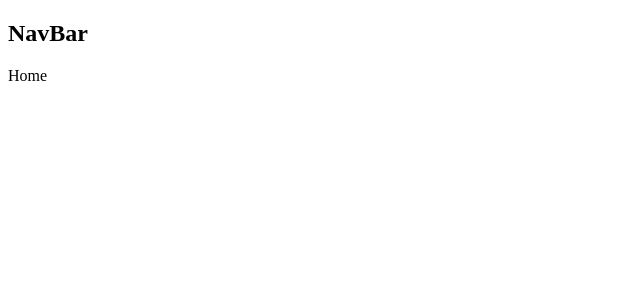
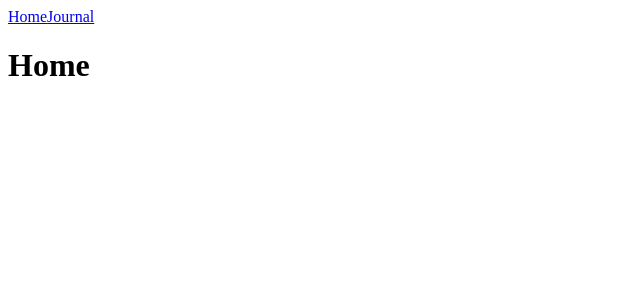
Before and after one commit to swholobaugh/finalproject, a Vue app: page /#/ in a window 1280 px wide. Shown: the top 300 px of the page, without its empty margins (0-640 px from the left). Built offline with nearby package versions, Linux system fonts and the light colour scheme.

Commit message:
Added Journal view; Created routes

```diff
--- a/src/components/NavBar.vue
+++ b/src/components/NavBar.vue
@@ -1,6 +1,7 @@
 <template>
   <nav>
-      <h1>NavBar</h1>
+      <router-link to="/" class="font-semibold text-xl tracking-tight">Home</router-link>
+      <router-link to="/Journal" class="font-semibold text-xl tracking-tight">Journal</router-link>
   </nav>
 </template>
 
--- a/src/router/index.js
+++ b/src/router/index.js
@@ -1,6 +1,7 @@
 import Vue from 'vue'
 import VueRouter from 'vue-router'
 import Home from '../views/Home.vue'
+import Journal from '../views/Journal.vue'
 
 Vue.use(VueRouter)
 
@@ -9,6 +10,11 @@ const routes = [
     path: '/',
     name: 'Home',
     component: Home
+  },
+  {
+    path: '/Journal',
+    name: 'Journal',
+    component: Journal
   }
 ]
 
--- a/src/views/Home.vue
+++ b/src/views/Home.vue
@@ -1,11 +1,13 @@
 <template>
-  <div>Home</div>
+  <div>
+    <h1>Home</h1>
+  </div>
 </template>
 
 <script>
 
 export default {
-  name: 'App',
+  name: 'Home',
   components: {
 
   }
--- /dev/null
+++ b/src/views/Journal.vue
@@ -0,0 +1,16 @@
+<template>
+  <div>
+      <h1>Journal</h1>
+  </div>
+</template>
+
+<script>
+export default {
+    name: 'Journal',
+    components: {
+
+    }
+}
+</script>
+
+<style></style>
```
